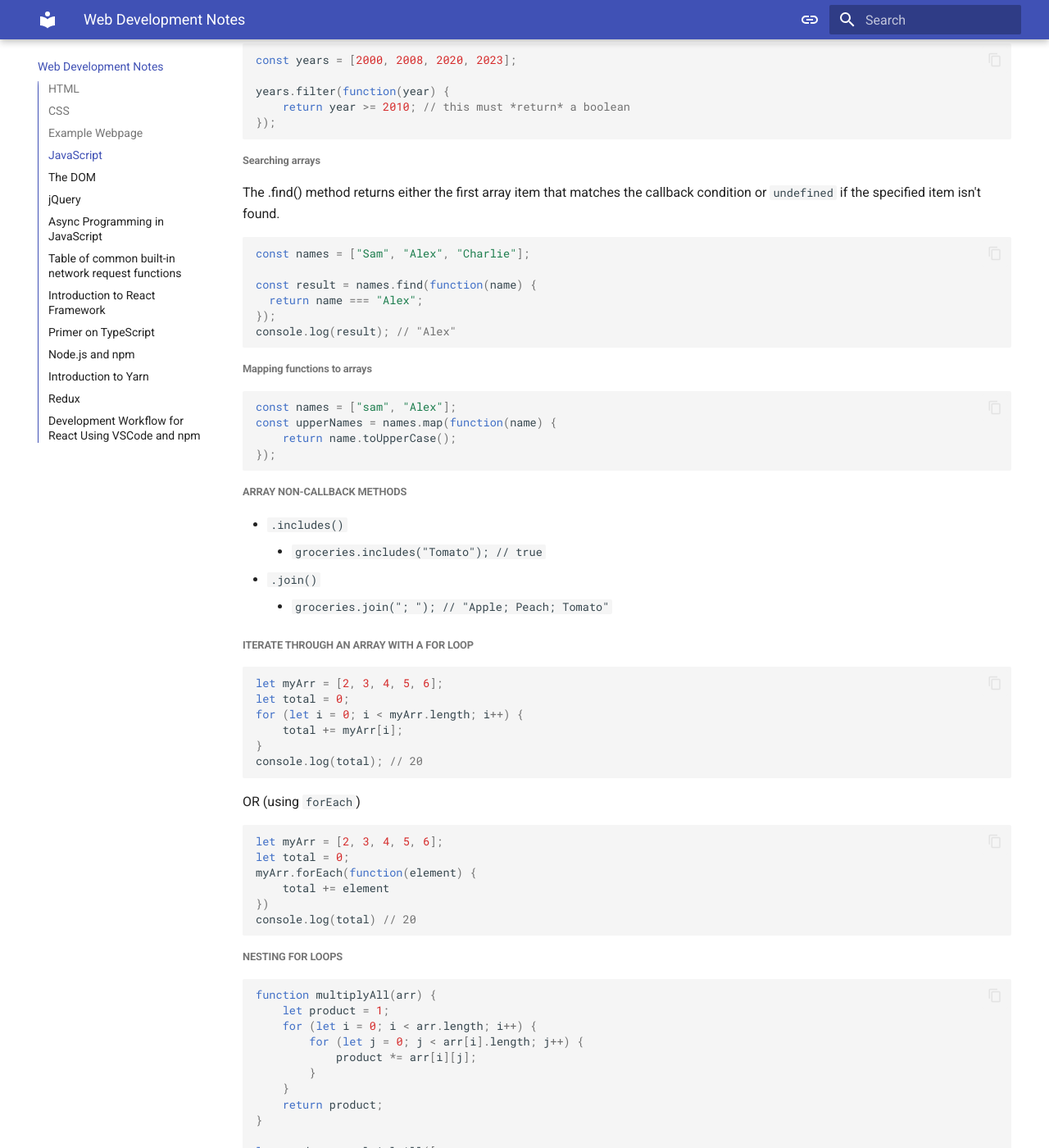
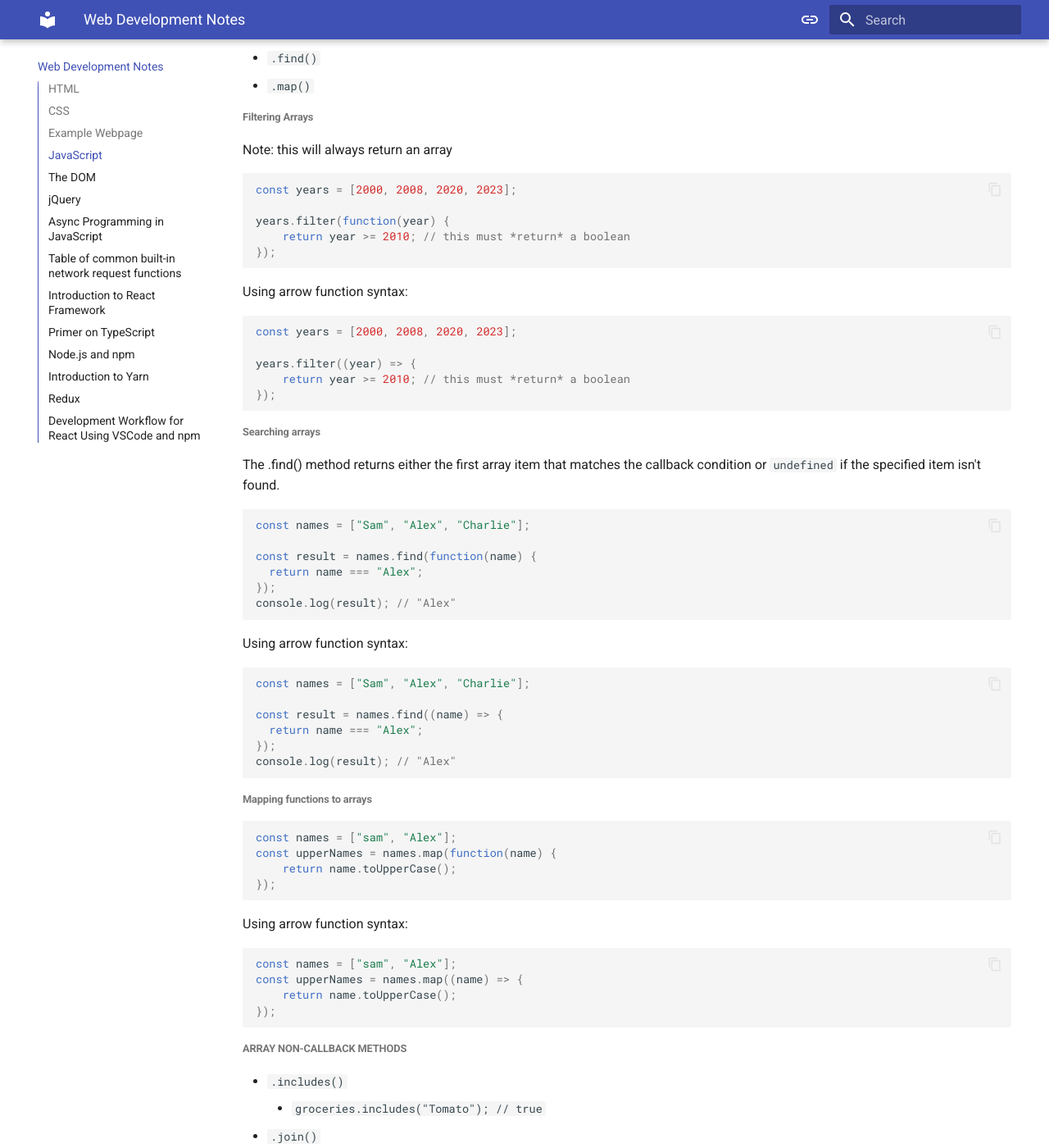
Before and after one commit to sfuller14/uhh, an MkDocs documentation site: the page built from docs/webdev_snippets.md, in a window 1280 px wide and 1400 px high, scrolled down 22305 px. Shown: the whole window at 82% size. Built offline with MkDocs 1.6.1 and Material for MkDocs 9.7.7, drawn with Linux system fonts in a browser that asks for light colours; some of the changed text lies outside the part shown.

Commit message:
updated array callback methods to use arrow function syntax

````diff
--- a/docs/webdev_snippets.md
+++ b/docs/webdev_snippets.md
@@ -1220,6 +1220,15 @@ xArray.forEach(function(x) {
 ```
 
 In other words, the first arg of the callback definition is used to specify the "dynamic variable name" used for the array elements
+Using an arrow function, the syntax is more elegant:
+
+```javascript
+const xArray = [10, 6, 8];
+
+xArray.forEach((x) => {
+	console.log(x);
+})
+```
 
 ##### Array callback methods
 
@@ -1241,6 +1250,16 @@ Note: this will always return an array
 const years = [2000, 2008, 2020, 2023];
 
 years.filter(function(year) {
+    return year >= 2010; // this must *return* a boolean
+});
+```
+
+Using arrow function syntax:
+
+```javascript
+const years = [2000, 2008, 2020, 2023];
+
+years.filter((year) => {
     return year >= 2010; // this must *return* a boolean
 });
 ```
@@ -1258,11 +1277,31 @@ const result = names.find(function(name) {
 console.log(result); // "Alex"
 ```
 
+Using arrow function syntax:
+
+```javascript
+const names = ["Sam", "Alex", "Charlie"];
+
+const result = names.find((name) => {
+  return name === "Alex";
+});
+console.log(result); // "Alex"
+```
+
 ###### Mapping functions to arrays
 
 ```javascript
 const names = ["sam", "Alex"];
 const upperNames = names.map(function(name) {
+    return name.toUpperCase();
+});
+```
+
+Using arrow function syntax:
+
+```javascript
+const names = ["sam", "Alex"];
+const upperNames = names.map((name) => {
     return name.toUpperCase();
 });
 ```
````
